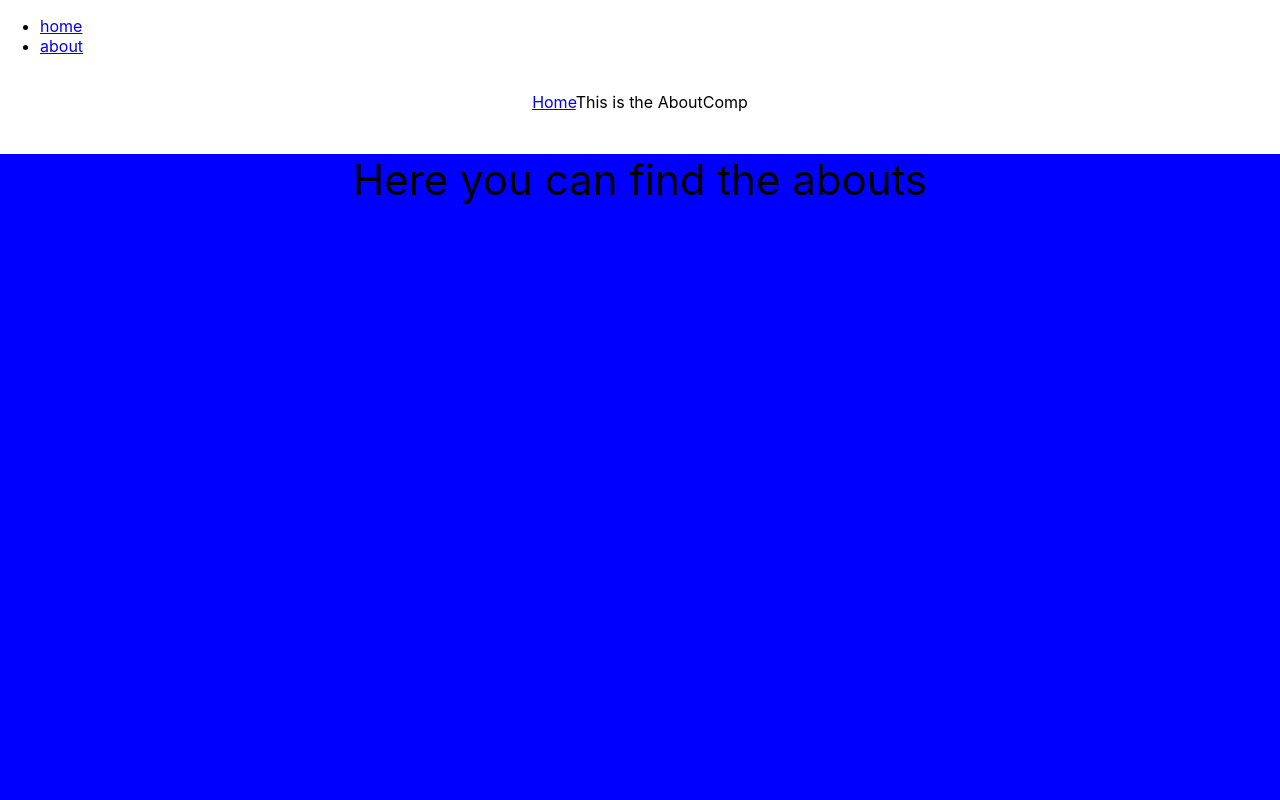
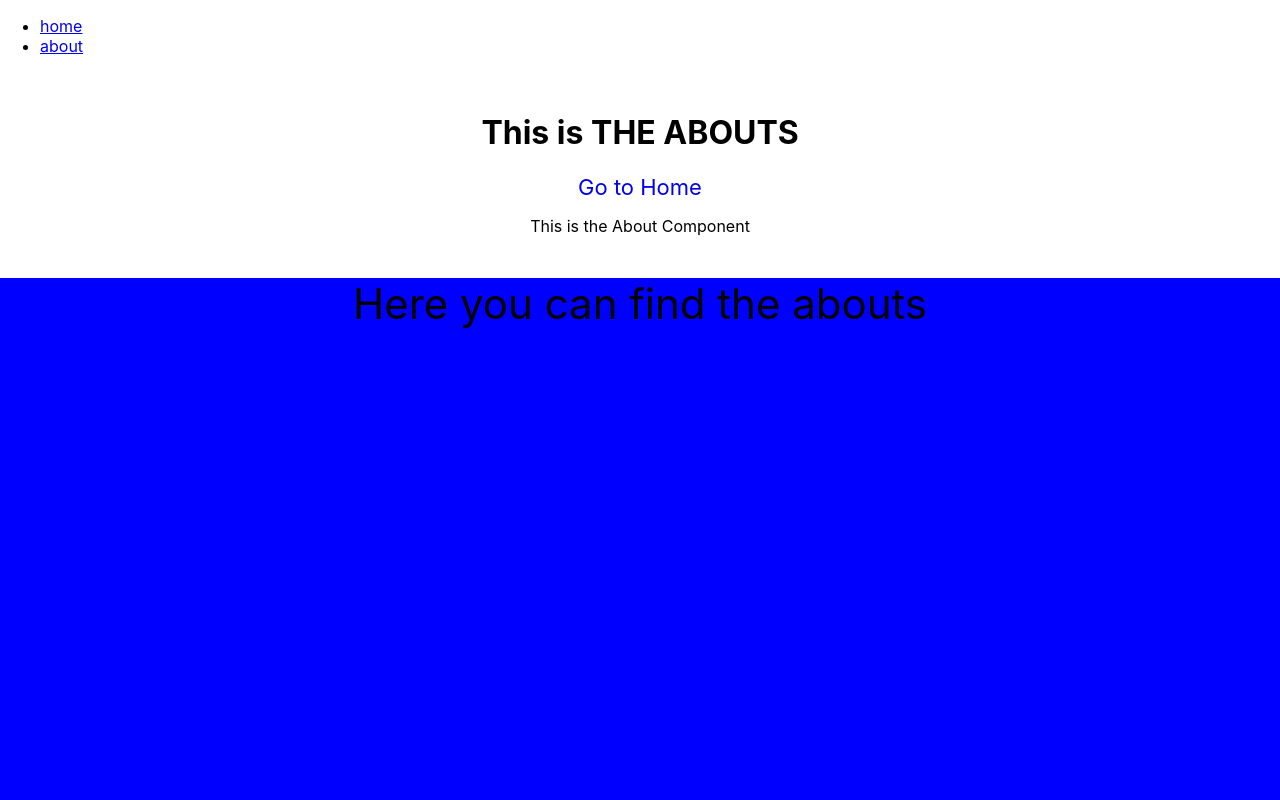
Before and after one commit to Pankeking/randomInspiration, a React (Create React App) app: page /about in a window 1280 px wide. Shown: the top 800 px of the page. Built offline with nearby package versions, Linux system fonts and the light colour scheme.

Commit message:
first test

```diff
--- a/src/components/AboutComp.js
+++ b/src/components/AboutComp.js
@@ -4,8 +4,9 @@ import {Link} from 'react-router-dom'
 function AboutComp() {
     return (
         <div>
-            <Link to='/home'>Home</Link>
-            This is the AboutComp
+            <h1>This is THE ABOUTS</h1>
+            <Link style={{fontSize:"22px", textDecoration: "none"}} to='/home'>Go to Home</Link>
+            <p>This is the About Component</p>
             <p style={{height: "100vh", width:"100vw",fontSize:"42px", backgroundColor:"blue"}}>
                 Here you can find the abouts
 
--- a/src/components/HomeComp.js
+++ b/src/components/HomeComp.js
@@ -4,9 +4,10 @@ import {Link} from 'react-router-dom';
 function HomeComp() {
     return (
         <div>
-            <Link to='/about'>about</Link>
+            <h1>This is THE HOME</h1>
+            <Link style={{fontSize:"22px", textDecoration: "none"}} to='/about'>Go to About</Link>
 
-                This is the HomeComp
+            <p>This is the Home Component</p>
         <p style={{height: "100vh", width:"100vw", fontSize:"42px", backgroundColor:"red"}}>
                 Welcome to the homepage
 
```
